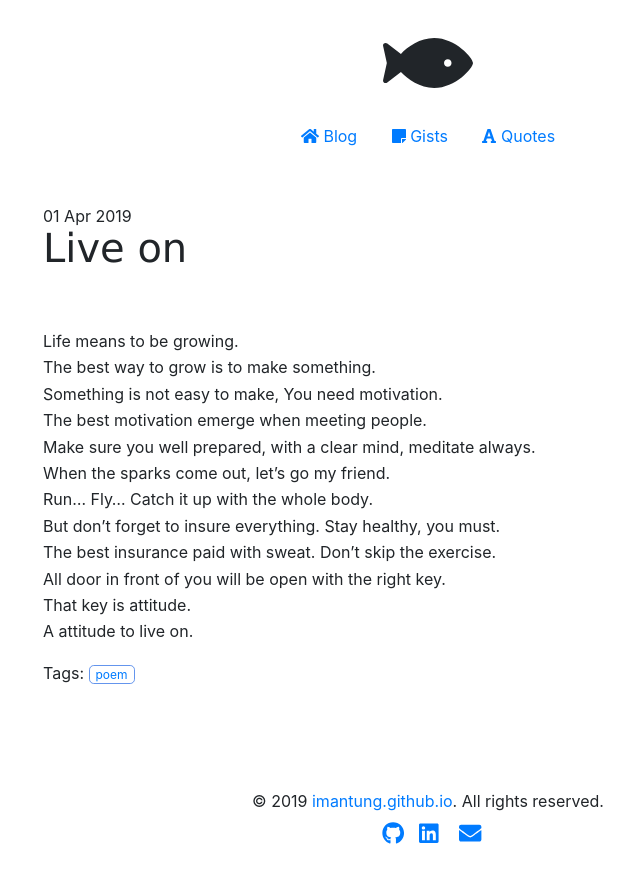
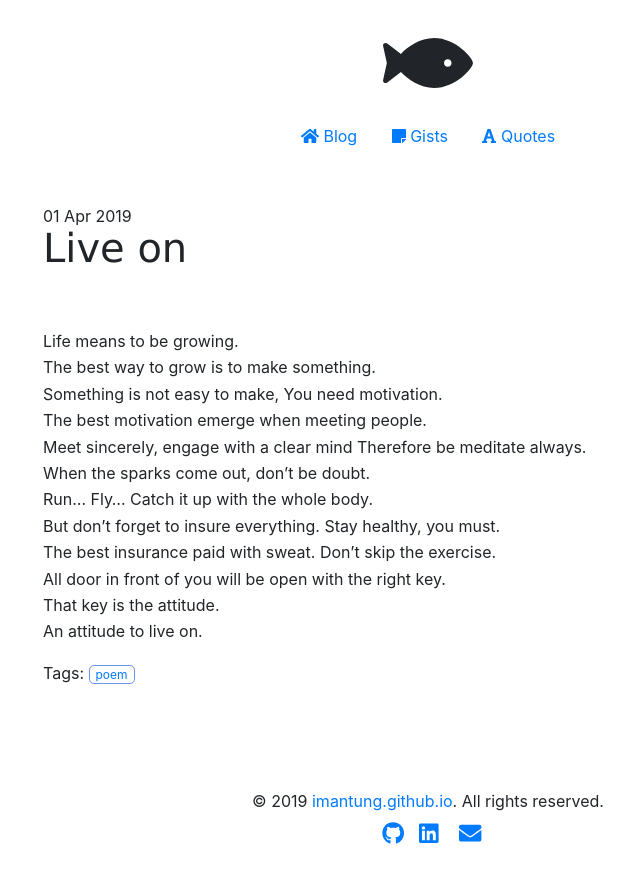
Before and after one commit to imantung/imantung.github.io, a Jekyll site: the page built from _posts/2019-04-01-live-on.md, in a window 1280 px wide. Shown: the top 883 px of the page, without its empty margins (212-852 px from the left). Built offline with Jekyll 4.4.1, drawn with Linux system fonts in a browser that asks for light colours; comment, search, counter and statistics services are not loaded.

Commit message:
update content

```diff
--- a/_posts/2019-04-01-live-on.md
+++ b/_posts/2019-04-01-live-on.md
@@ -11,11 +11,12 @@ Life means to be growing.
 The best way to grow is to make something.
 Something is not easy to make, You need motivation.
 The best motivation emerge when meeting people.
-Make sure you well prepared, with a clear mind, meditate always.
-When the sparks come out, let's go my friend.
+Meet sincerely, engage with a clear mind
+Therefore be meditate always.
+When the sparks come out, don't be doubt.
 Run... Fly... Catch it up with the whole body.
 But don't forget to insure everything. Stay healthy, you must.
 The best insurance paid with sweat. Don't skip the exercise.
 All door in front of you will be open with the right key.
-That key is attitude.
-A attitude to live on.
+That key is the attitude.
+An attitude to live on.
```
